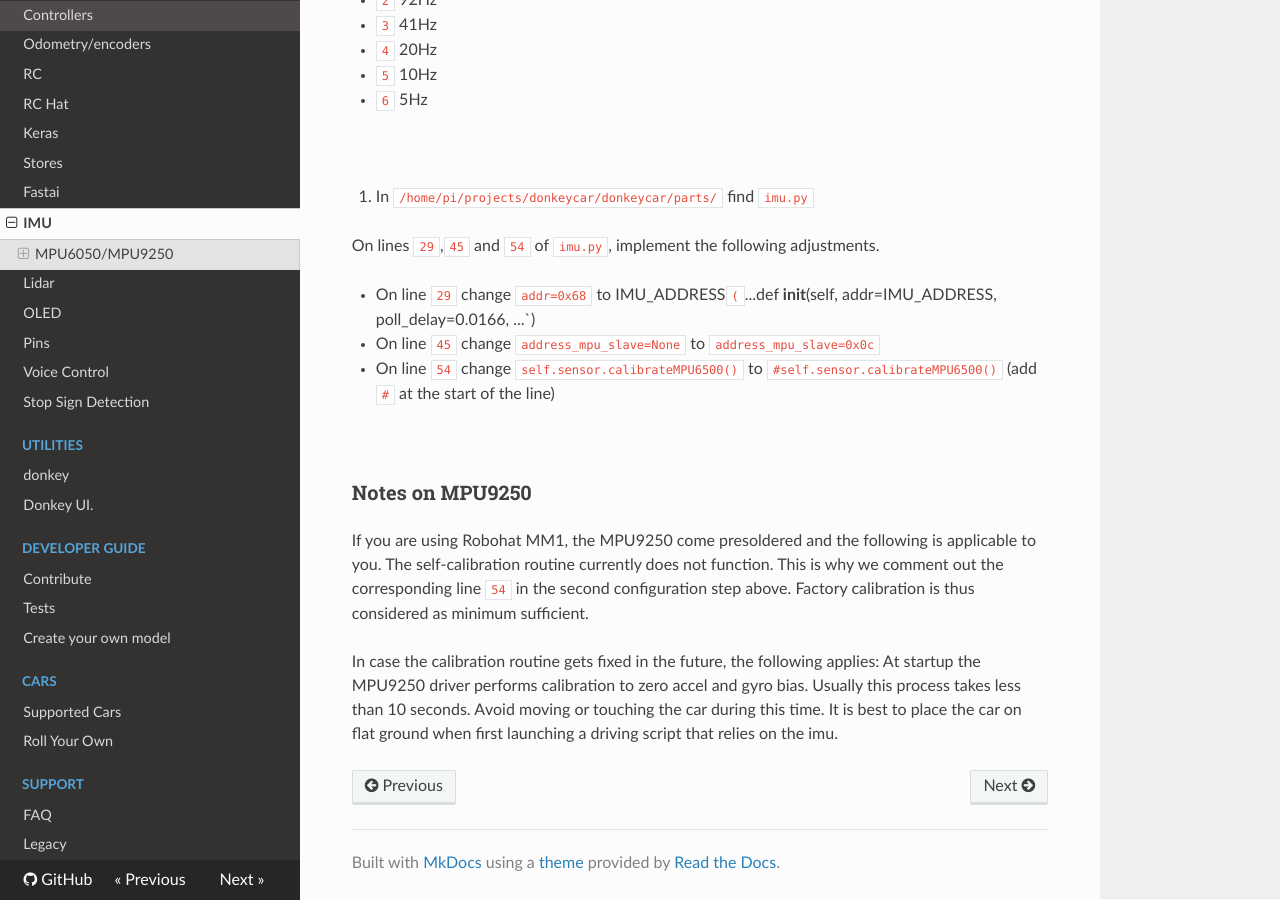
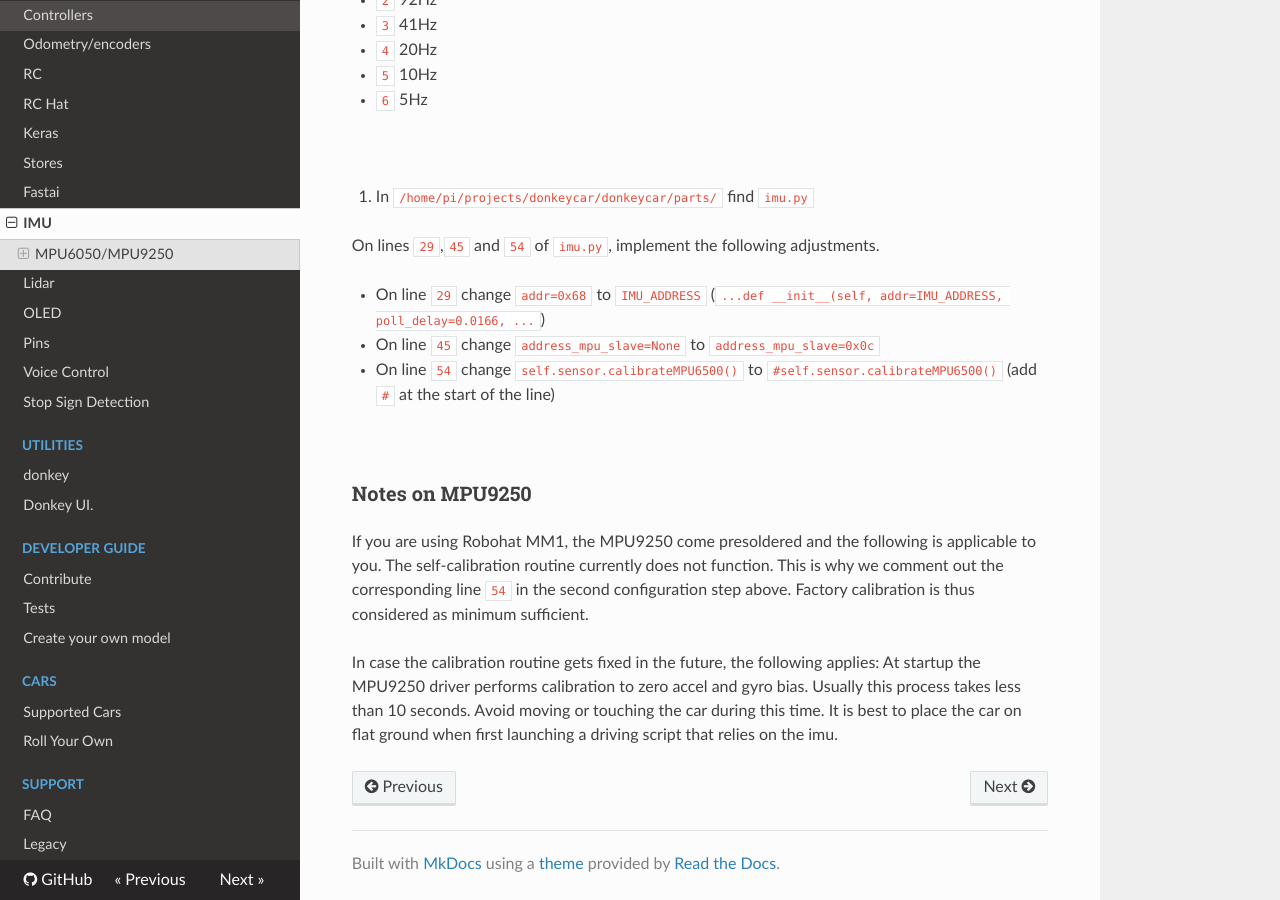
Before and after one commit to autorope/donkeydocs, an MkDocs documentation site: the page built from docs/parts/imu.md, in a window 1280 px wide and 900 px high, scrolled down 1680 px. Built offline with MkDocs 1.6.1, drawn with Linux system fonts in a browser that asks for light colours; nearby versions of some CDN libraries.

Commit message:
fixed missing character

```diff
--- a/docs/parts/imu.md
+++ b/docs/parts/imu.md
@@ -76,7 +76,7 @@ Valid settings are from 0 (`0x00`), 1 (`0x01`), ... to 6 (`0x06`):
 
 On lines `29`,`45` and `54` of `imu.py`, implement the following adjustments.
 
-* On line `29` change `addr=0x68` to IMU_ADDRESS` (`...def __init__(self, addr=IMU_ADDRESS, poll_delay=0.0166, ...`)
+* On line `29` change `addr=0x68` to `IMU_ADDRESS` (`...def __init__(self, addr=IMU_ADDRESS, poll_delay=0.0166, ...`)
 
 * On line `45` change `address_mpu_slave=None` to `address_mpu_slave=0x0c`
 
```
